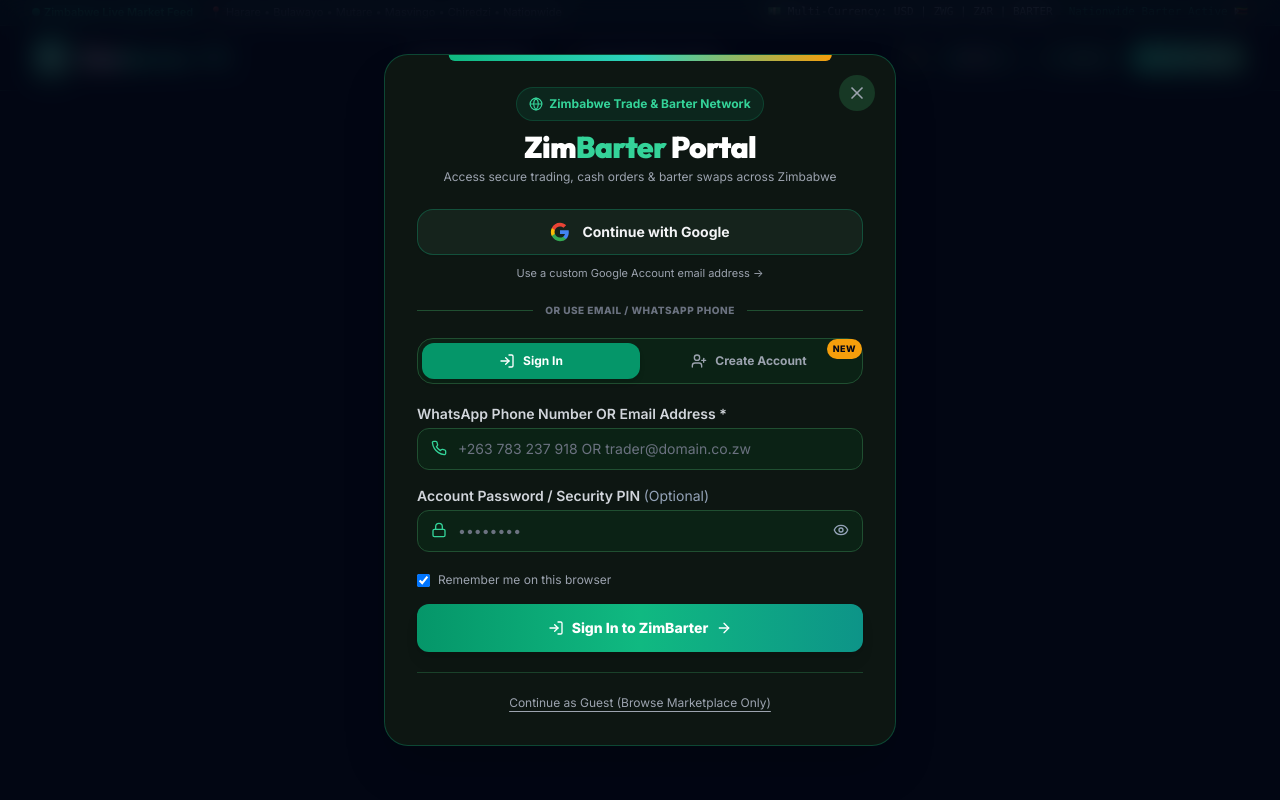
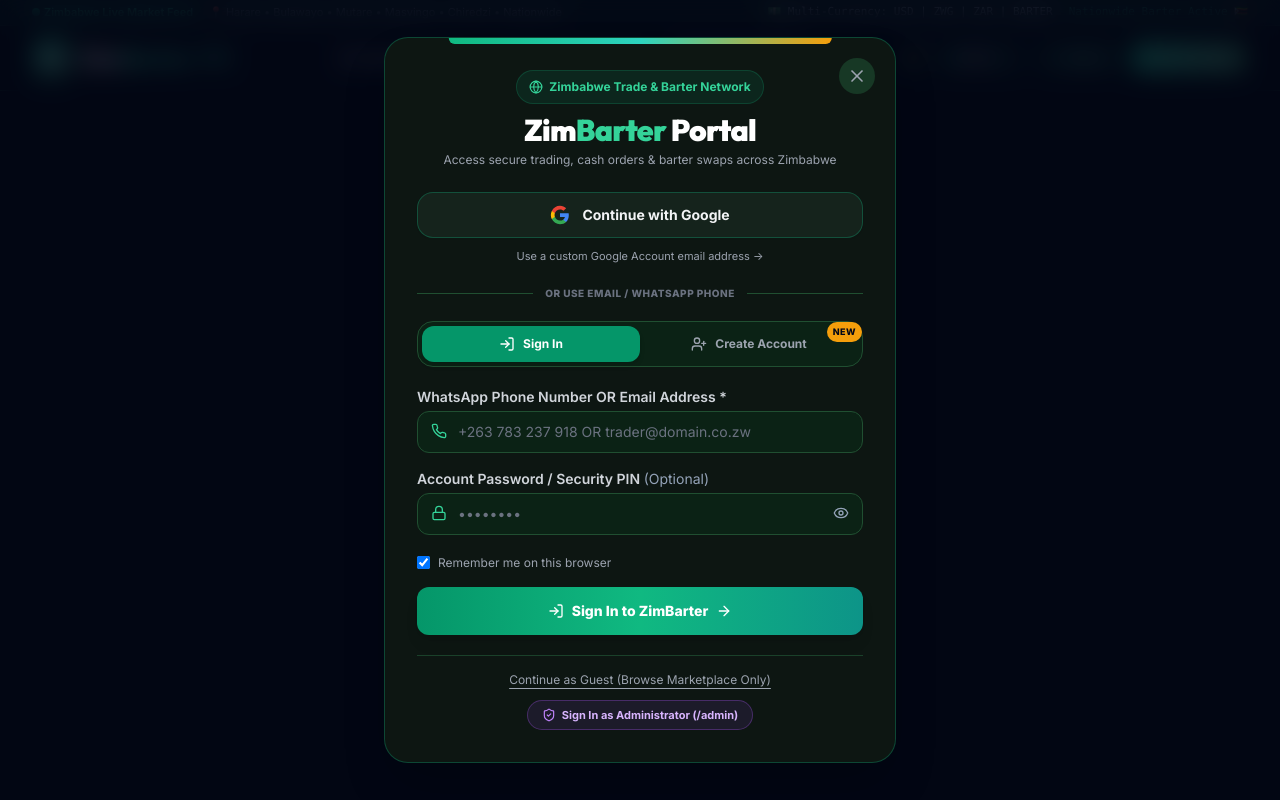
Before and after one commit to mufasa05/ChiredziTrade, a Next.js app: page /admin in a window 1280 px wide. Both pictures are taken after a click on the button "Sign In". Shown: the top 800 px of the page. Built offline with nearby package versions, Linux system fonts and the light colour scheme.

Commit message:
feat(admin): set admin password to Mufasa05 and add visible Admin Console links across navbar and auth modal

```diff
--- a/app/admin/page.tsx
+++ b/app/admin/page.tsx
@@ -122,7 +122,7 @@
               Admin Command Centre
             </h2>
             <p className="text-xs text-slate-600 dark:text-gray-400 mt-1 mb-6">
-              Enter Platform Administrator Master PIN to manage users, moderation & platform activity across Zimbabwe.
+              Enter Platform Administrator Master Password (<strong className="text-emerald-600 dark:text-emerald-400 font-mono">Mufasa05</strong>) to manage users, moderation & platform activity across Zimbabwe.
             </p>
 
             <form onSubmit={handleLoginSubmit} className="space-y-4">
@@ -131,7 +131,7 @@
                 <input
                   type="password"
                   required
-                  placeholder="Master Admin PIN (Default: 2026)"
+                  placeholder="Master Admin Password (e.g. Mufasa05)"
                   value={adminPin}
                   onChange={(e) => setAdminPin(e.target.value)}
                   className="w-full pl-10 pr-4 py-3 rounded-xl bg-slate-50 dark:bg-lowveld-950 border border-slate-300 dark:border-lowveld-800 text-slate-900 dark:text-white text-sm focus:outline-none focus:border-emerald-500 font-mono tracking-widest text-center"
--- a/app/api/admin/route.ts
+++ b/app/api/admin/route.ts
@@ -4,11 +4,17 @@
 
 export const dynamic = 'force-dynamic';
 
-const ADMIN_PIN = process.env.ADMIN_SECRET_PIN || '2026';
+const ADMIN_PIN = process.env.ADMIN_SECRET_PIN || 'Mufasa05';
 
 function isAuthorizedAdmin(req: NextRequest): boolean {
   const pinHeader = req.headers.get('x-admin-pin') || new URL(req.url).searchParams.get('pin');
-  return pinHeader === ADMIN_PIN;
+  if (!pinHeader) return false;
+  const clean = pinHeader.trim();
+  return (
+    clean === ADMIN_PIN ||
+    clean.toLowerCase() === 'mufasa05' ||
+    clean === '2026'
+  );
 }
 
 export async function GET(req: NextRequest) {
--- a/components/AuthModal.tsx
+++ b/components/AuthModal.tsx
@@ -468,8 +468,8 @@
           </form>
         )}
 
-        {/* Guest Disclaimer */}
-        <div className="mt-5 text-center border-t border-slate-200 dark:border-lowveld-900 pt-4">
+        {/* Guest Disclaimer & Admin Option */}
+        <div className="mt-5 text-center border-t border-slate-200 dark:border-lowveld-900 pt-4 flex flex-col items-center justify-center gap-2">
           <button
             type="button"
             onClick={closeAuthModal}
@@ -477,6 +477,15 @@
           >
             Continue as Guest (Browse Marketplace Only)
           </button>
+
+          <a
+            href="/admin"
+            onClick={closeAuthModal}
+            className="inline-flex items-center gap-1.5 px-3.5 py-1.5 rounded-full bg-purple-500/10 hover:bg-purple-500/20 text-purple-700 dark:text-purple-300 border border-purple-500/30 text-[11px] font-bold transition-all mt-1"
+          >
+            <ShieldCheck className="w-3.5 h-3.5 text-purple-600 dark:text-purple-400" />
+            <span>Sign In as Administrator (/admin)</span>
+          </a>
         </div>
 
         {/* Custom Google Email Drawer */}
--- a/components/Navbar.tsx
+++ b/components/Navbar.tsx
@@ -18,7 +18,8 @@
   ShoppingBag,
   Sun,
   Moon,
-  Package
+  Package,
+  ShieldCheck
 } from 'lucide-react';
 import { useLanguage } from '@/context/LanguageContext';
 import { useAuth } from '@/context/AuthContext';
@@ -100,6 +101,18 @@
           >
             <RefreshCw className="w-3.5 h-3.5 text-amber-500 dark:text-amber-400" />
             <span>{t.smartBarterHub}</span>
+          </Link>
+
+          <Link
+            href="/admin"
+            className={`flex items-center gap-1.5 px-3 py-1.5 rounded-lg text-xs font-bold transition-colors ${
+              pathname === '/admin'
+                ? 'bg-purple-500/20 text-purple-700 dark:text-purple-300 border border-purple-500/40'
+                : 'text-slate-700 dark:text-gray-300 hover:text-purple-600 dark:hover:text-purple-300 hover:bg-purple-500/10'
+            }`}
+          >
+            <ShieldCheck className="w-3.5 h-3.5 text-purple-600 dark:text-purple-400" />
+            <span>Admin Console</span>
           </Link>
         </nav>
 
@@ -186,6 +199,14 @@
                   >
                     <Package className="w-4 h-4 text-emerald-600 dark:text-emerald-400" />
                     <span>Seller Dashboard</span>
+                  </Link>
+                  <Link
+                    href="/admin"
+                    onClick={() => setUserDropdownOpen(false)}
+                    className="w-full flex items-center gap-2 px-3 py-2 mt-0.5 rounded-xl text-purple-700 dark:text-purple-300 hover:bg-purple-50 dark:hover:bg-purple-500/10 font-bold transition-colors"
+                  >
+                    <ShieldCheck className="w-4 h-4 text-purple-600 dark:text-purple-400" />
+                    <span>Admin Command Centre</span>
                   </Link>
                   <button
                     onClick={() => {
```
